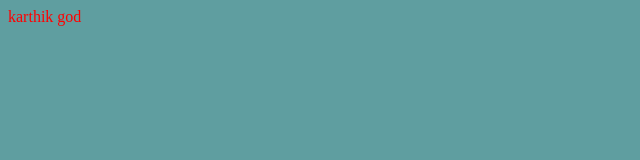
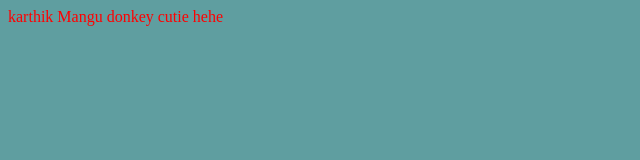
Before and after one commit to vamshiravi/WEB_DEV, a plain HTML site: page index.html in a window 1280 px wide. Shown: the whole page, without its empty margins (0-640 px from the left). Drawn offline with Linux system fonts and the light colour scheme.

Commit message:
changes to characteristics

```diff
--- a/index.html
+++ b/index.html
@@ -7,6 +7,6 @@
 </head>
 <body>
     <script src="script.js"></script>
-    karthik god
+    karthik Mangu donkey cutie hehe
 </body>
 </html>
```
